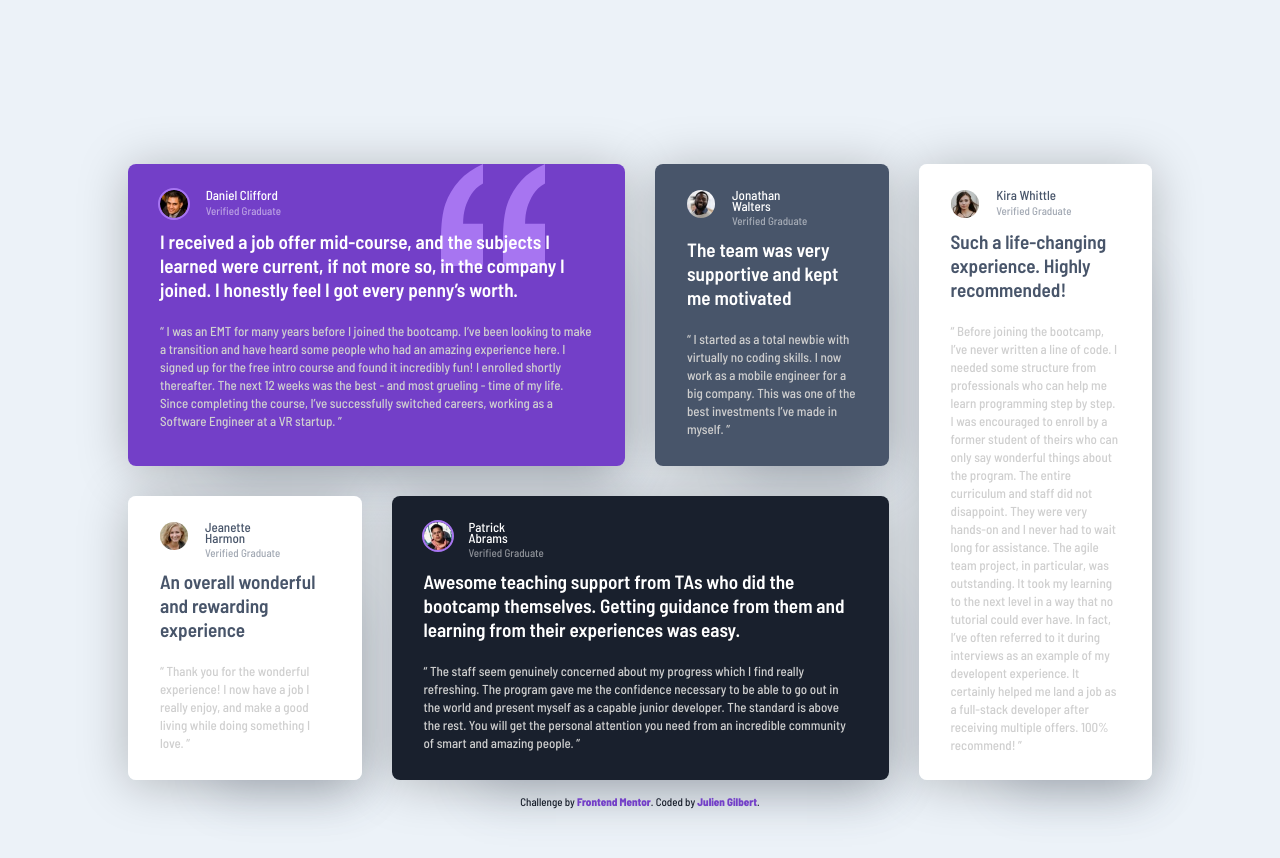
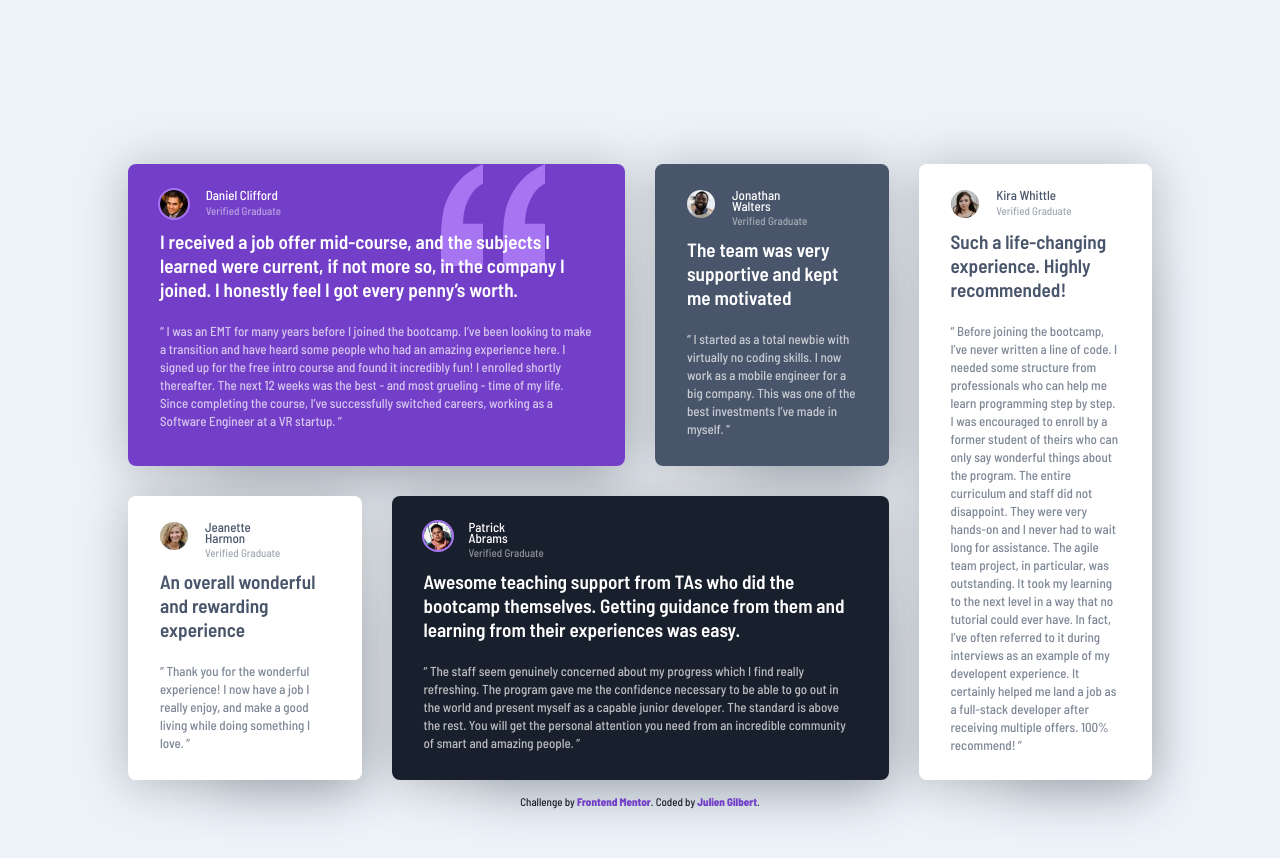
Before and after one commit to juliengDev/Testimonials-grid-section, a website: page index.html in a window 1280 px wide. Drawn offline with Linux system fonts and the light colour scheme.

Commit message:
fixing preview4

```diff
--- a/sass/base/_typography.scss
+++ b/sass/base/_typography.scss
@@ -38,8 +38,8 @@ body {
 }
 .ft-txt {
   font-size: clamp(0.8rem, 1.5vw, 1.3rem);
-  color: var(--color-light-grey);
+  // color: var(--color-light-grey);
   line-height: 18px;
   margin: 0.8rem 0 0;
-  // opacity: 0.7;
+  opacity: 0.7;
 }
```
Also changed, not shown: public/css/style.css, 1 other file.
